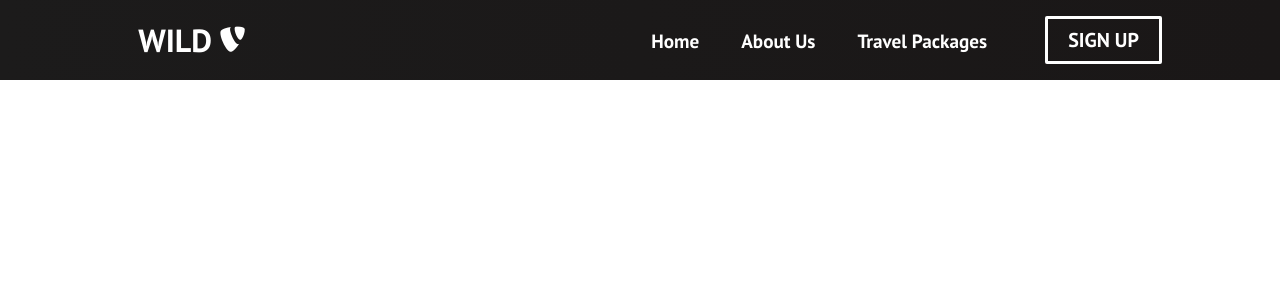
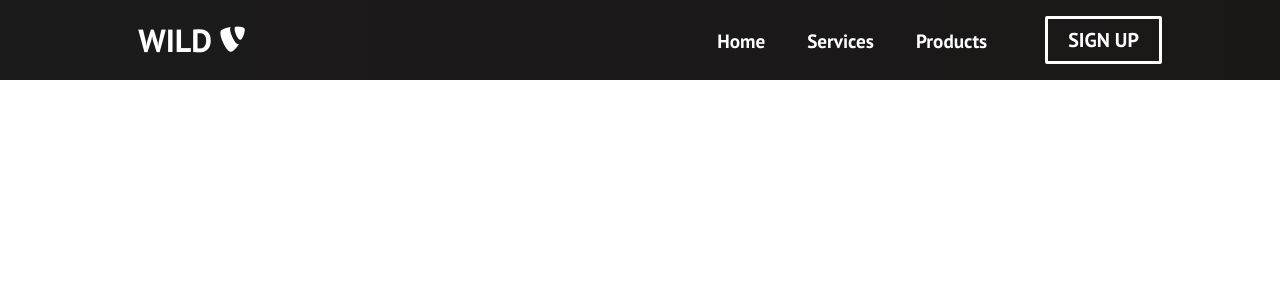
Before and after one commit to akiwidev/react-website, a React (Create React App) app: page /products in a window 1280 px wide. Shown: the top 300 px of the page. Built offline with nearby package versions, Linux system fonts and the light colour scheme.

Commit message:
created files for products, services and signup pages, changed navbar text links to mirror this

```diff
--- a/src/App.js
+++ b/src/App.js
@@ -3,6 +3,9 @@
 import { BrowserRouter as Router, Routes, Route } from 'react-router-dom';
 import './App.css';
 import Home from './components/pages/Home';
+import Services from './components/pages/Services';
+import Products from './components/pages/Products';
+import SignUp from './components/pages/SignUp';
 
 function App() {
   return (
@@ -10,6 +13,9 @@
       <Navbar />
       <Routes>
         <Route path="/" element={<Home/>}/>
+        <Route path="/services" element={<Services/>}/>
+        <Route path="/products" element={<Products/>}/>
+        <Route path="/signup" element={<SignUp/>}/>
       </Routes>
     </Router>
   );
--- a/src/components/Navbar.js
+++ b/src/components/Navbar.js
@@ -41,17 +41,17 @@
           </li>
           <li className="nav-item">
             <Link to="/services" className='nav-links' onClick={closeMobileMenu}>
-              About Us
+              Services
             </Link>
           </li>
           <li className="nav-item">
             <Link to="/products" className='nav-links' onClick={closeMobileMenu}>
-              Travel Packages
+              Products
             </Link>
           </li>
           <li className="nav-item">
             <Link to="/sign-up" className='nav-links-mobile' onClick={closeMobileMenu}>
-              Book Now
+              SIGN UP
             </Link>
           </li>
         </ul>
--- /dev/null
+++ b/src/components/pages/Products.js
@@ -0,0 +1,7 @@
+import React from "react";
+import '../../App.css';
+
+
+export default function Products() {
+  return <h1 className='products'>PRODUCTS</h1>;
+}
--- /dev/null
+++ b/src/components/pages/Services.js
@@ -0,0 +1,7 @@
+import React from "react";
+import '../../App.css';
+
+
+export default function Services() {
+  return <h1 className='services'>SERVICES</h1>;
+}
--- /dev/null
+++ b/src/components/pages/SignUp.js
@@ -0,0 +1,7 @@
+import React from "react";
+import '../../App.css';
+
+
+export default function SignUp() {
+  return <h1 className='sign-up'>SIGN UP</h1>;
+}
```
